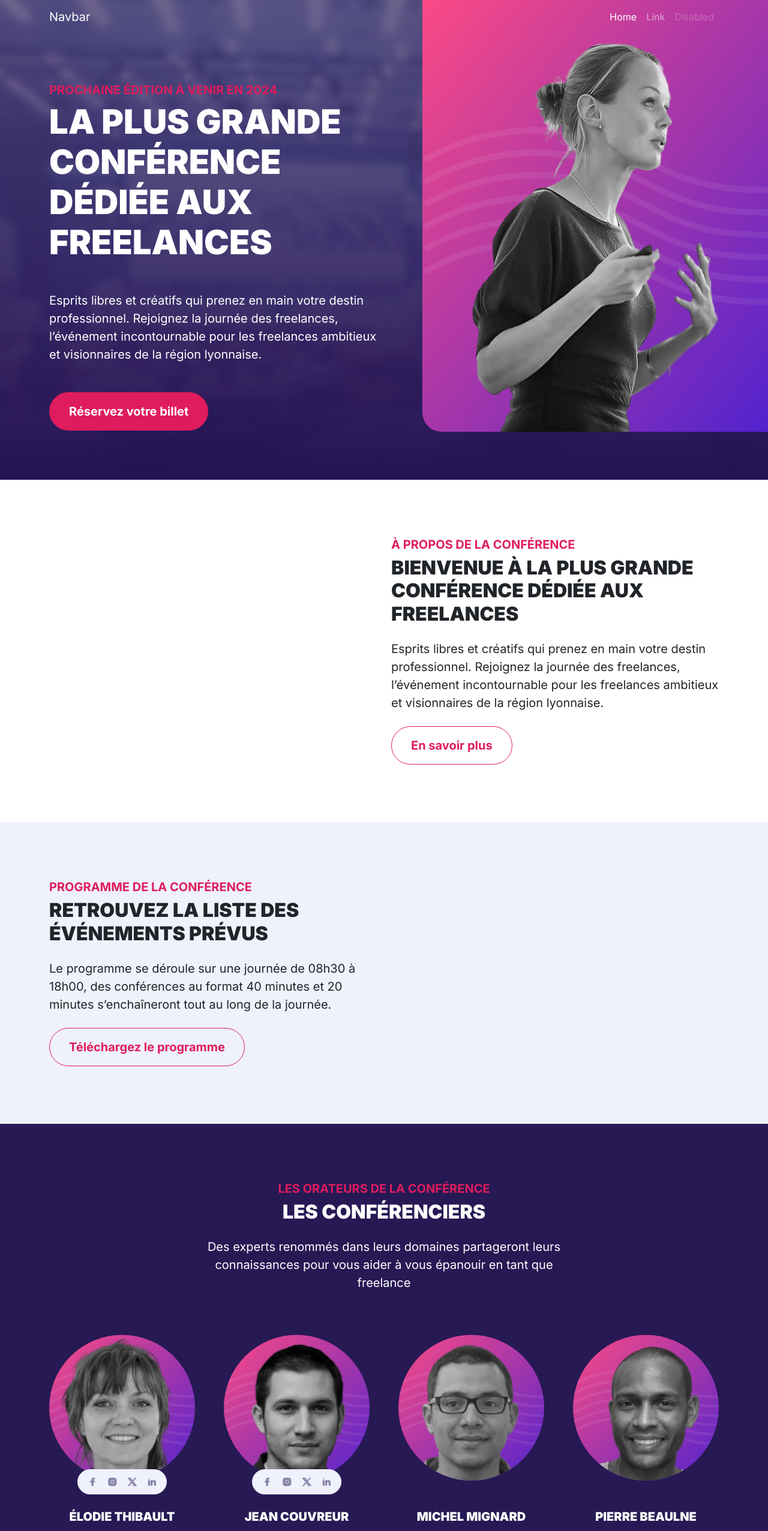
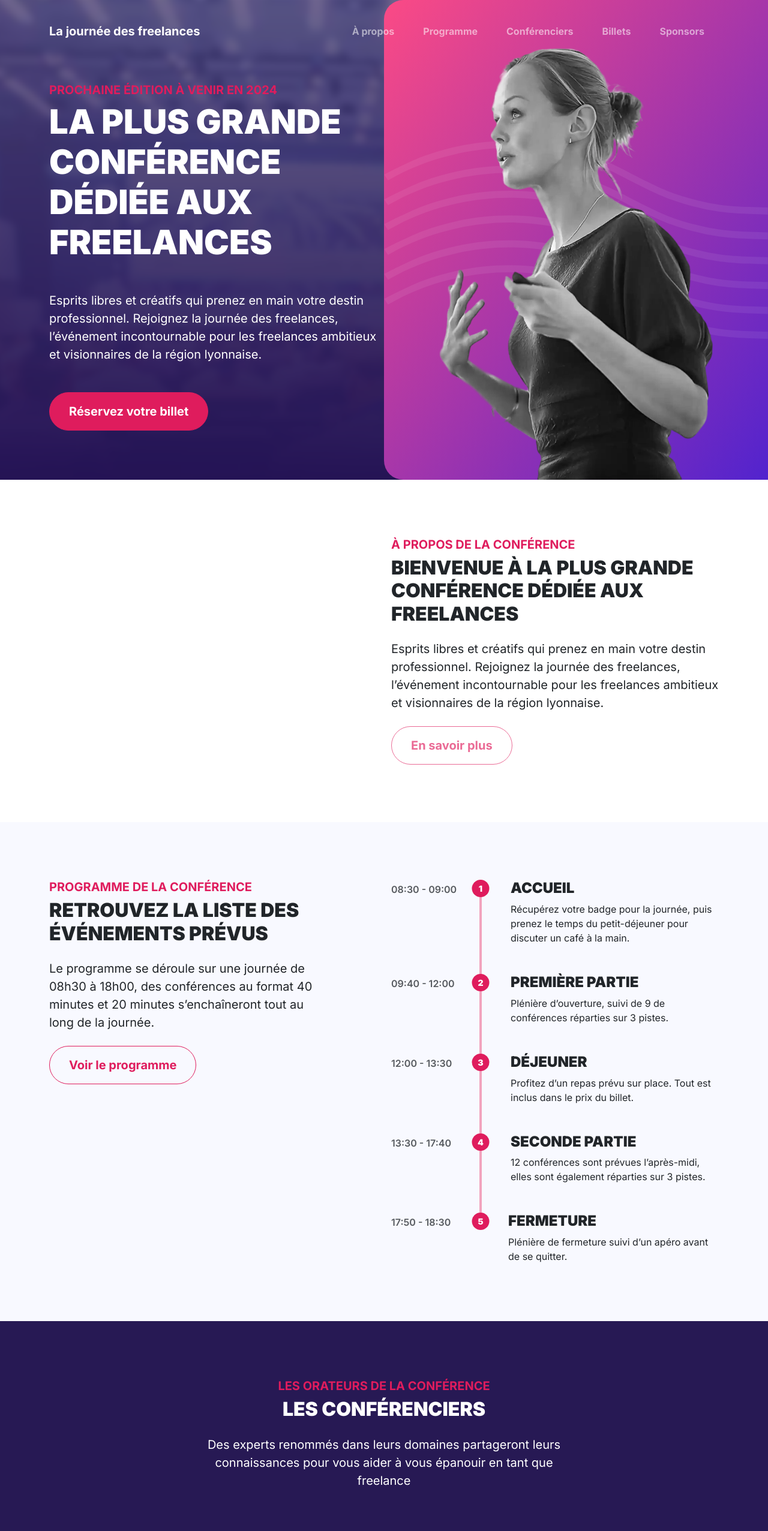
Before and after one commit to codingones/conference-website, a Next.js app: page / in a window 1280 px wide. Shown: the top 2553 px of the page at 60% size. Built offline with nearby package versions, Linux system fonts and the light colour scheme.

Commit message:
feat: responsive design

```diff
--- a/next.config.js
+++ /dev/null
@@ -1,6 +0,0 @@
-// /** @type {import('next').NextConfig} */
-// const nextConfig = {
-//   output: 'export'
-// };
-//
-// module.exports = nextConfig;
--- a/package.json
+++ b/package.json
@@ -20,6 +20,7 @@
     "dotenv": "^16.3.1",
     "next": "13.4.10",
     "react": "18.2.0",
+    "react-bootstrap": "^2.8.0",
     "react-dom": "18.2.0",
     "typescript": "5.1.6"
   },
--- a/src/app/home.module.scss
+++ b/src/app/home.module.scss
@@ -1,3 +1,7 @@
+@import 'bootstrap/scss/functions';
+@import 'bootstrap/scss/variables';
+@import 'bootstrap/scss/mixins';
+
 .bg-conference {
   background:
     linear-gradient(#4b3f74cc, #231254ff),
@@ -14,11 +18,82 @@
   background-position: center center;
 }
 
-.cover {
-  .bg-speaker {
-    width: 45%;
-    height: 90%;
-    border-bottom-left-radius: var(--bs-border-radius-xxl) !important;
+.home-illustration {
+  position: absolute;
+  transform: translateX(-50%);
+}
+
+@include media-breakpoint-down(sm) {
+  .sparta {
+    height: 550px;
+    width: auto;
+    margin-left: $spacer;
+    border-top-left-radius: var(--bs-border-radius-xxl);
+    border-bottom-left-radius: var(--bs-border-radius-xxl);
+    position: relative;
     overflow: hidden;
+    text-align: center;
+
+    .home-illustration {
+      min-height: 550px;
+      top: 5%;
+      width: 70%;
+      min-width: 350px;
+    }
   }
 }
+
+@include media-breakpoint-up(sm) {
+  .sparta {
+    height: 550px;
+    margin-left: auto;
+    width: 75%;
+    border-top-left-radius: var(--bs-border-radius-xxl);
+    border-bottom-left-radius: var(--bs-border-radius-xxl);
+    position: relative;
+    overflow: hidden;
+    text-align: center;
+
+    .home-illustration {
+      bottom: 0;
+      height: 90%;
+    }
+  }
+}
+
+@include media-breakpoint-up(md) {
+  .sparta {
+    height: 650px;
+    width: 65%;
+  }
+}
+
+@include media-breakpoint-up(lg) {
+  .sparta {
+    position: absolute;
+    right: 0;
+    top: 50%;
+    transform: translateY(-50%);
+    width: 45%;
+    height: 70%;
+    min-height: 650px;
+  }
+}
+
+@include media-breakpoint-up(xl) {
+  .sparta {
+    transform: translateY(-50%);
+    width: 50%;
+    height: 80%;
+    min-height: 800px;
+  }
+}
+
+@include media-breakpoint-up(xxl) {
+  .sparta {
+    top: 10%;
+    width: 40%;
+    height: 85%;
+    transform: translateY(0);
+  }
+}
--- a/src/app/page.tsx
+++ b/src/app/page.tsx
@@ -1,59 +1,35 @@
+'use client';
+
 import Image from 'next/image';
 import Link from 'next/link';
 import { ReactElement } from 'react';
+import { Badge } from 'react-bootstrap';
+import Container from 'react-bootstrap/Container';
+import Nav from 'react-bootstrap/Nav';
+import Navbar from 'react-bootstrap/Navbar';
 import styles from './home.module.scss';
 
 const Home = (): ReactElement => (
   <>
-    <div className={`vh-100 overflow-hidden position-relative ${styles['cover']}`}>
+    <div className='min-vh-100 d-flex flex-column overflow-hidden position-relative'>
       <div className={`h-100 w-100 position-absolute ${styles['bg-conference']}`}></div>
-      <div className={`position-absolute end-0 text-center ${styles['bg-speaker']}`}>
-        <img
-          src='/images/home/speaker.webp'
-          className='position-absolute bottom-0 start-50 translate-middle-x img-gray-scale'
-          height='90%'
-          alt=''
-        />
-      </div>
-      <div className='d-flex flex-column h-100'>
-        <nav className='navbar navbar-expand-lg' data-bs-theme='dark'>
-          <div className='container'>
-            <a className='navbar-brand' href='#'>
-              Navbar
-            </a>
-            <button
-              className='navbar-toggler'
-              type='button'
-              data-bs-toggle='collapse'
-              data-bs-target='#navbarSupportedContent'
-              aria-controls='navbarSupportedContent'
-              aria-expanded='false'
-              aria-label='Toggle navigation'>
-              <span className='navbar-toggler-icon'></span>
-            </button>
-            <div className='collapse navbar-collapse' id='navbarSupportedContent'>
-              <ul className='navbar-nav mb-2 mb-lg-0 ms-auto'>
-                <li className='nav-item'>
-                  <a className='nav-link active' aria-current='page' href='#'>
-                    Home
-                  </a>
-                </li>
-                <li className='nav-item'>
-                  <a className='nav-link' href='#'>
-                    Link
-                  </a>
-                </li>
-                <li className='nav-item'>
-                  <a className='nav-link disabled' aria-disabled='true'>
-                    Disabled
-                  </a>
-                </li>
-              </ul>
-            </div>
-          </div>
-        </nav>
-        <section className='container position-relative flex-grow-1 d-flex align-items-center'>
-          <div className='text-white col-xl-6 col-lg-8'>
+      <Navbar expand='lg' data-bs-theme='dark' style={{ zIndex: 1 }}>
+        <Container>
+          <Navbar.Brand href='/'>La journée des freelances</Navbar.Brand>
+          <Navbar.Toggle aria-controls='main-nav' />
+          <Navbar.Collapse id='main-nav'>
+            <Nav className='ms-auto'>
+              <Nav.Link href='#about'>À propos</Nav.Link>
+              <Nav.Link href='#schedule'>Programme</Nav.Link>
+              <Nav.Link href='#speakers'>Conférenciers</Nav.Link>
+              <Nav.Link href='#tickets'>Billets</Nav.Link>
+              <Nav.Link href='#sponsors'>Sponsors</Nav.Link>
+            </Nav>
+          </Navbar.Collapse>
+        </Container>
+      </Navbar>
+      <section className='container flex-grow-1 d-flex align-items-center pb-5' style={{ zIndex: 1 }}>
+        <div className='text-white col-xxl-7 col-lg-6'>
           <h1 className='display-4'>
             <small>Prochaine édition à venir en 2024</small>
             La plus grande conférence dédiée aux freelances
@@ -63,14 +39,18 @@ const Home = (): ReactElement => (
             l’événement incontournable pour les freelances ambitieux et visionnaires de la région lyonnaise.
           </p>
           <div className='d-sm-block d-grid'>
-              <button className='btn btn-primary btn-lg'>Réservez votre billet</button>
+            <a className='btn btn-primary btn-lg' href='#tickets'>
+              Réservez votre billet
+            </a>
           </div>
         </div>
       </section>
+      <div className={`mb-5 ${styles['bg-speaker']} ${styles['sparta']}`}>
+        <img className={`img-gray-scale ${styles['home-illustration']}`} src='/images/home/speaker.webp' alt='' />
       </div>
     </div>
-    <main>
-      <section className='py-6'>
+    <main className='overflow-hidden'>
+      <section id='about' className='py-6'>
         <div className='container'>
           <div className='row'>
             <div className='col-lg-6 col-12'></div>
@@ -84,16 +64,18 @@ const Home = (): ReactElement => (
                 l’événement incontournable pour les freelances ambitieux et visionnaires de la région lyonnaise.
               </p>
               <div className='d-sm-block d-grid'>
-                <button className='btn btn-outline-primary btn-lg'>En savoir plus</button>
+                <button className='btn btn-outline-primary btn-lg' disabled>
+                  En savoir plus
+                </button>
               </div>
             </div>
           </div>
         </div>
       </section>
-      <section className='bg-light py-6'>
+      <section id='schedule' className='bg-light-subtle py-6'>
         <div className='container'>
-          <div className='row'>
-            <div className='col-lg-6 col-12'>
+          <div className='row justify-content-between'>
+            <div className='col-lg-5 col-12'>
               <h2>
                 <small>Programme de la conférence</small>
                 Retrouvez la liste des événements prévus
@@ -103,14 +85,97 @@ const Home = (): ReactElement => (
                 s’enchaîneront tout au long de la journée.
               </p>
               <div className='d-sm-block d-grid'>
-                <button className='btn btn-outline-primary btn-lg'>Téléchargez le programme</button>
+                <Link className='btn btn-outline-primary btn-lg' href={'talks'}>
+                  Voir le programme
+                </Link>
               </div>
             </div>
-            <div className='col-md-6 col-12'></div>
+            <div className='col-lg-6 col-12 mt-lg-0 mt-5'>
+              <div className='row'>
+                <div className='col-auto fw-semibold text-muted me-4 mt-1' style={{ width: '135px' }}>
+                  08:30 - 09:00
+                </div>
+                <div className='col-auto p-0 position-relative '>
+                  <div
+                    className='position-absolute text-bg-primary rounded-circle start-0 translate-middle-x d-flex'
+                    style={{ width: '29px', height: '29px', marginLeft: '2px' }}>
+                    <small className='fw-bolder align-self-center text-center w-100'>1</small>
+                  </div>
+                </div>
+                <div className='col pb-5 ps-5 border-start border-primary-subtle border-4'>
+                  <h3 className='h4'>Accueil</h3>
+                  Récupérez votre badge pour la journée, puis prenez le temps du petit-déjeuner pour discuter un café à la main.
+                </div>
+              </div>
+              <div className='row'>
+                <div className='col-auto fw-semibold text-muted me-4 mt-1' style={{ width: '135px' }}>
+                  09:40 - 12:00
+                </div>
+                <div className='col-auto p-0 position-relative '>
+                  <div
+                    className='position-absolute text-bg-primary rounded-circle start-0 translate-middle-x d-flex'
+                    style={{ width: '29px', height: '29px', marginLeft: '2px' }}>
+                    <small className='fw-bolder align-self-center text-center w-100'>2</small>
+                  </div>
+                </div>
+                <div className='col pb-5 ps-5 border-start border-primary-subtle border-4'>
+                  <h3 className='h4'>Première partie</h3>
+                  Plénière d’ouverture, suivi de 9 de conférences réparties sur 3 pistes.
+                </div>
+              </div>
+              <div className='row'>
+                <div className='col-auto fw-semibold text-muted me-4 mt-1' style={{ width: '135px' }}>
+                  12:00 - 13:30
+                </div>
+                <div className='col-auto p-0 position-relative '>
+                  <div
+                    className='position-absolute text-bg-primary rounded-circle start-0 translate-middle-x d-flex'
+                    style={{ width: '29px', height: '29px', marginLeft: '2px' }}>
+                    <small className='fw-bolder align-self-center text-center w-100'>3</small>
+                  </div>
+                </div>
+                <div className='col pb-5 ps-5 border-start border-primary-subtle border-4'>
+                  <h3 className='h4'>Déjeuner</h3>
+                  Profitez d’un repas prévu sur place. Tout est inclus dans le prix du billet.
+                </div>
+              </div>
+              <div className='row'>
+                <div className='col-auto fw-semibold text-muted me-4 mt-1' style={{ width: '135px' }}>
+                  13:30 - 17:40
+                </div>
+                <div className='col-auto p-0 position-relative '>
+                  <div
+                    className='position-absolute text-bg-primary rounded-circle start-0 translate-middle-x d-flex'
+                    style={{ width: '29px', height: '29px', marginLeft: '2px' }}>
+                    <small className='fw-bolder align-self-center text-center w-100'>4</small>
+                  </div>
+                </div>
+                <div className='col pb-5 ps-5 border-start border-primary-subtle border-4'>
+                  <h3 className='h4'>Seconde partie</h3>
+                  12 conférences sont prévues l’après-midi, elles sont également réparties sur 3 pistes.
+                </div>
+              </div>
+              <div className='row'>
+                <div className='col-auto fw-semibold text-muted me-4 mt-1' style={{ width: '135px' }}>
+                  17:50 - 18:30
+                </div>
+                <div className='col-auto p-0 position-relative '>
+                  <div
+                    className='position-absolute text-bg-primary rounded-circle start-0 translate-middle-x d-flex'
+                    style={{ width: '29px', height: '29px', marginLeft: '2px' }}>
+                    <small className='fw-bolder align-self-center text-center w-100'>5</small>
+                  </div>
+                </div>
+                <div className='col ps-5'>
+                  <h3 className='h4'>Fermeture</h3>
+                  Plénière de fermeture suivi d’un apéro avant de se quitter.
+                </div>
+              </div>
+            </div>
           </div>
         </div>
       </section>
-      <section className='text-bg-secondary py-6'>
+      <section id='speakers' className='text-bg-secondary py-6'>
         <div className='container'>
           <div className='row'>
             <div className='col-xl-7 col-lg-9 col-12 mx-auto text-center'>
@@ -124,11 +189,11 @@ const Home = (): ReactElement => (
               </p>
             </div>
           </div>
-          <div className='row py-5 g-xxl-6 g-xl-5 text-center'>
+          <div className='row py-5 g-xl-5 text-center'>
             <div className='col-md-3 col-6'>
               <div
                 className={`rounded-circle m-auto overflow-hidden position-relative ${styles['bg-speaker']}`}
-                style={{ width: '100%', 'aspect-ratio': '1/1' }}>
+                style={{ width: '80%', 'aspect-ratio': '1/1' }}>
                 <Image
                   src='/images/speakers/speaker-1.webp'
                   alt=''
@@ -156,7 +221,7 @@ const Home = (): ReactElement => (
             <div className='col-md-3 col-6'>
               <div
                 className={`rounded-circle m-auto overflow-hidden position-relative ${styles['bg-speaker']}`}
-                style={{ width: '100%', 'aspect-ratio': '1/1' }}>
+                style={{ width: '80%', 'aspect-ratio': '1/1' }}>
                 <Image
                   src='/images/speakers/speaker-2.webp'
                   alt=''
@@ -184,7 +249,7 @@ const Home = (): ReactElement => (
             <div className='col-md-3 col-6'>
               <div
                 className={`rounded-circle m-auto overflow-hidden position-relative ${styles['bg-speaker']}`}
-                style={{ width: '100%', 'aspect-ratio': '1/1' }}>
+                style={{ width: '80%', 'aspect-ratio': '1/1' }}>
                 <Image
                   src='/images/speakers/speaker-3.webp'
                   alt=''
@@ -198,7 +263,7 @@ const Home = (): ReactElement => (
             <div className='col-md-3 col-6'>
               <div
                 className={`rounded-circle m-auto overflow-hidden position-relative ${styles['bg-speaker']}`}
-                style={{ width: '100%', 'aspect-ratio': '1/1' }}>
+                style={{ width: '80%', 'aspect-ratio': '1/1' }}>
                 <Image
                   src='/images/speakers/speaker-4.webp'
                   alt=''
@@ -208,11 +273,11 @@ const Home = (): ReactElement => (
               </div>
               <h3 className='h5 mt-5'>Pierre Beaulne</h3>
               <p>Responsable juridique et Référent déontologue</p>
-            </div>{' '}
+            </div>
             <div className='col-md-3 col-6'>
               <div
                 className={`rounded-circle m-auto overflow-hidden position-relative ${styles['bg-speaker']}`}
-                style={{ width: '100%', 'aspect-ratio': '1/1' }}>
+                style={{ width: '80%', 'aspect-ratio': '1/1' }}>
                 <Image
                   src='/images/speakers/speaker-5.webp'
                   alt=''
@@ -222,11 +287,11 @@ const Home = (): ReactElement => (
               </div>
               <h3 className='h5 mt-5'>Amélie Desjardins</h3>
               <p>Key Account Manager</p>
-            </div>{' '}
+            </div>
             <div className='col-md-3 col-6'>
               <div
                 className={`rounded-circle m-auto overflow-hidden position-relative ${styles['bg-speaker']}`}
-                style={{ width: '100%', 'aspect-ratio': '1/1' }}>
+                style={{ width: '80%', 'aspect-ratio': '1/1' }}>
                 <Image
                   src='/images/speakers/speaker-6.webp'
                   alt=''
@@ -236,11 +301,11 @@ const Home = (): ReactElement => (
               </div>
               <h3 className='h5 mt-5'>Sandra Béliveau</h3>
               <p>Digital Ecosystem Builder</p>
-            </div>{' '}
+            </div>
             <div className='col-md-3 col-6'>
               <div
                 className={`rounded-circle m-auto overflow-hidden position-relative ${styles['bg-speaker']}`}
-                style={{ width: '100%', 'aspect-ratio': '1/1' }}>
+                style={{ width: '80%', 'aspect-ratio': '1/1' }}>
                 <Image
                   src='/images/speakers/speaker-7.webp'
                   alt=''
@@ -250,11 +315,11 @@ const Home = (): ReactElement => (
               </div>
               <h3 className='h5 mt-5'>Corinne Feng</h3>
               <p>Product manager @Benka</p>
-            </div>{' '}
+            </div>
             <div className='col-md-3 col-6'>
               <div
                 className={`rounded-circle m-auto overflow-hidden position-relative ${styles['bg-speaker']}`}
-                style={{ width: '100%', 'aspect-ratio': '1/1' }}>
+                style={{ width: '80%', 'aspect-ratio': '1/1' }}>
                 <Image
                   src='/images/speakers/speaker-8.webp'
                   alt=''
@@ -266,14 +331,14 @@ const Home = (): ReactElement => (
               <p>Consultant en cybersécurité</p>
             </div>
           </div>
-          <div className='text-center py-5'>
+          <div className='d-sm-block d-grid py-5 text-center'>
             <Link className='btn btn-outline-light btn-lg' href={'speakers'}>
               Voir tous les orateurs
             </Link>
           </div>
         </div>
       </section>
-      <section className='bg-light py-6'>
+      <section id='tickets' className='bg-light py-6'>
         <div className='container'>
           <div className='row'>
             <div className='col-lg-6 col-12'>
@@ -286,12 +351,15 @@ const Home = (): ReactElement => (
               </p>
             </div>
           </div>
-          <div className='row mt-0 gx-5 gy-4'>
+          <div className='row mt-0 gx-xl-6 gy-4'>
             <div className='col-lg-4 col-md-8 col-12 mx-auto'>
               <div className='bg-white rounded-5'>
                 <div className='p-2 border-10 border-light border-bottom border-dotted'>
                   <div className='text-center bg-light rounded-5 p-4'>
-                    <p>Early bird</p>
+                    <Badge pill bg='primary-subtle' className='mb-3 text-primary'>
+                      Early bird
+                    </Badge>
+                    <br />
                     <b className='display-3 fw-bolder'>29.99€</b>
                   </div>
                 </div>
@@ -301,16 +369,21 @@ const Home = (): ReactElement => (
                     à <b>60 places</b>, les premiers arrivés sont les premiers servis !
                   </p>
                   <div className='text-center my-4'>
-                    <button className='btn btn-primary'> Choisir ce billet</button>
+                    <button className='btn btn-primary' disabled>
+                      Choisir ce billet
+                    </button>
                   </div>
                 </div>
               </div>
             </div>
             <div className='col-lg-4 col-md-8 col-12 mx-auto'>
-              <div className='text-bg-info rounded-5'>
+              <div className='bg-info-subtle text-white rounded-5'>
                 <div className='p-2 border-10 border-light border-bottom border-dotted'>
-                  <div className='text-center bg-dark opacity-25 rounded-5 p-4'>
-                    <p>Normal</p>
+                  <div className='text-center bg-info rounded-5 p-4'>
+                    <Badge pill bg='warning' className='mb-3'>
+                      Normal
+                    </Badge>
+                    <br />
                     <b className='display-3 fw-bolder'>34.99€</b>
                   </div>
                 </div>
@@ -319,7 +392,9 @@ const Home = (): ReactElement => (
                     L’offre <b>Normal</b> donne l’accès à la conférence, il n’y a pas de limite de places pour ce tarif.
                   </p>
                   <div className='text-center my-4'>
-                    <button className='btn btn-primary'> Choisir ce billet</button>
+                    <button className='btn btn-primary' disabled>
+                      Choisir ce billet
+                    </button>
                   </div>
                 </div>
               </div>
@@ -328,7 +403,10 @@ const Home = (): ReactElement => (
               <div className='bg-white rounded-5'>
                 <div className='p-2 border-10 border-light border-bottom border-dotted'>
                   <div className='text-center bg-light rounded-5 p-4'>
-                    <p>Soutien</p>
+                    <Badge pill bg='info-subtle' className='mb-3'>
+                      Soutien
+                    </Badge>
+                    <br />
                     <b className='display-3 fw-bolder'>49.99€</b>
                   </div>
                 </div>
@@ -338,7 +416,9 @@ const Home = (): ReactElement => (
                     possible en contribuant à assurer l’équilibre économique et nous vous <b>en remercions chaleureusement !</b>
                   </p>
                   <div className='text-center my-4'>
-                    <button className='btn btn-primary'> Choisir ce billet</button>
+                    <button className='btn btn-primary' disabled>
+                      Choisir ce billet
+                    </button>
                   </div>
                 </div>
               </div>
@@ -346,7 +426,7 @@ const Home = (): ReactElement => (
           </div>
         </div>
       </section>
-      <section className='bg-light pb-6'>
+      <section id='sponsors' className='bg-light pb-6'>
         <div className='container'>
           <div className='col-xl-7 col-lg-9 col-12 mx-auto text-center'>
             <h2>
@@ -360,19 +440,6 @@ const Home = (): ReactElement => (
           </div>
         </div>
       </section>
-      <section className='bg-dark py-6 text-white'>
-        <div className='container'>
-          <h2>La journée des freelances</h2>
-          <ul>
-            <li>
-              <Link href={'talks'}>Talks</Link>
-            </li>
-            <li>
-              <Link href={'speakers'}>Speakers</Link>
-            </li>
-          </ul>
-        </div>
-      </section>
     </main>
   </>
 );
--- a/src/styles/components/_components.scss
+++ b/src/styles/components/_components.scss
@@ -1,11 +1,13 @@
 @import 'bootstrap/scss/root';
 @import 'bootstrap/scss/reboot';
-@import 'bootstrap/scss/utilities/api';
 @import 'bootstrap/scss/type';
-@import 'bootstrap/scss/helpers';
 @import 'bootstrap/scss/containers';
 @import 'bootstrap/scss/grid';
 @import 'bootstrap/scss/buttons';
+@import 'bootstrap/scss/transitions';
 @import 'bootstrap/scss/button-group';
 @import 'bootstrap/scss/nav';
 @import 'bootstrap/scss/navbar';
+@import 'bootstrap/scss/badge';
+
+@import './navbar';
--- /dev/null
+++ b/src/styles/components/_navbar.scss
@@ -0,0 +1,3 @@
+.navbar {
+  font-weight: $font-weight-bold;
+}
--- a/src/styles/styles.scss
+++ b/src/styles/styles.scss
@@ -1,6 +1,9 @@
+@import 'bootstrap/scss/mixins/banner';
 @import 'functions/functions';
 @import 'variables/variables';
 @import 'mixins/mixins';
 @import 'utilities/utilities';
 @import 'content/content';
 @import 'components/components';
+@import 'bootstrap/scss/helpers';
+@import 'bootstrap/scss/utilities/api';
```
Also changed, not shown: src/styles/variables/_variables.scss (+9 -2 lines), public/images/home/speaker.webp, 1 other file (tests, documents, lock files or other folders). Lines whose indentation alone changed are shown as unchanged.
